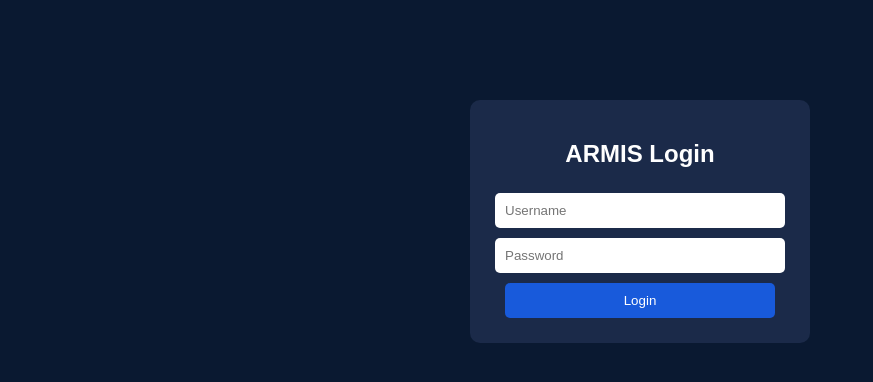
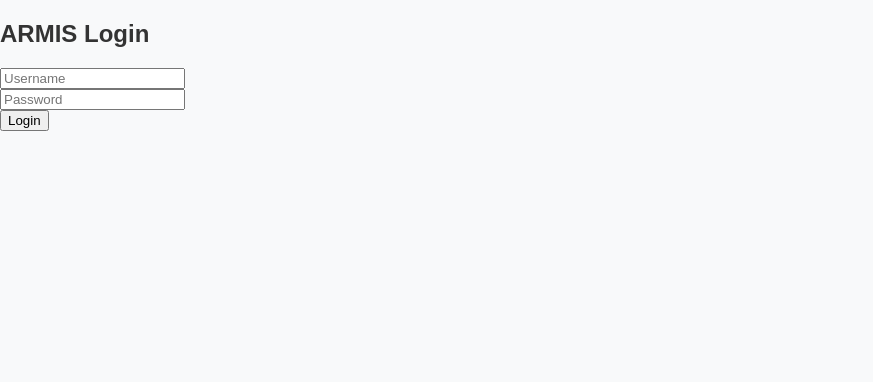
Before and after one commit to Sourjak/armis-backend, a Flask app: page / in a window 1280 px wide. Shown: the top 382 px of the page, without its empty margins (0-873 px from the left). Run offline with Flask 3, Linux system fonts and the light colour scheme.

Commit message:
Update style.css

```diff
--- a/armis-backend/static/style.css
+++ b/armis-backend/static/style.css
@@ -1,48 +1,73 @@
 body {
-  font-family: Arial, sans-serif;
-  background-color: #0a1931;
-  color: white;
-  margin: 0;
-  padding: 0;
-  text-align: center;
+    font-family: Arial, sans-serif;
+    background-color: #f8f9fa;
+    color: #333;
+    margin: 0;
+    padding: 0;
 }
 
-.login-page .login-box {
-  margin: 100px auto;
-  padding: 20px;
-  width: 300px;
-  background: #1b2a49;
-  border-radius: 10px;
+header {
+    background-color: #001f4d;
+    color: white;
+    padding: 15px;
+    display: flex;
+    justify-content: space-between;
+    align-items: center;
 }
 
-input, button {
-  margin: 5px 0;
-  padding: 10px;
-  width: 90%;
-  border: none;
-  border-radius: 5px;
+header h1 {
+    margin: 0;
 }
 
-button {
-  background: #185adb;
-  color: white;
-  cursor: pointer;
+nav a {
+    color: white;
+    text-decoration: none;
+    margin-left: 20px;
+    font-weight: bold;
 }
 
-.error { color: red; }
-
-.dashboard h1 { margin: 20px; }
-
-#cards {
-  display: flex;
-  justify-content: space-around;
-  flex-wrap: wrap;
+nav a:hover {
+    text-decoration: underline;
 }
 
-.card {
-  background: #1b2a49;
-  padding: 15px;
-  margin: 10px;
-  border-radius: 10px;
-  width: 150px;
+main {
+    padding: 20px;
 }
+
+.data-container p {
+    font-size: 18px;
+    margin: 5px 0;
+}
+
+#charts, #risk-chart {
+    margin-top: 30px;
+}
+
+canvas {
+    max-width: 600px;
+    margin: 20px 0;
+}
+
+#trigger-alert {
+    margin-top: 20px;
+    padding: 10px 20px;
+    background-color: #001f4d;
+    color: white;
+    border: none;
+    cursor: pointer;
+    font-size: 16px;
+}
+
+#trigger-alert:hover {
+    background-color: #003366;
+}
+
+#trigger-log ul {
+    list-style: none;
+    padding: 0;
+}
+
+#trigger-log li {
+    padding: 5px 0;
+    border-bottom: 1px solid #ccc;
+}
```
